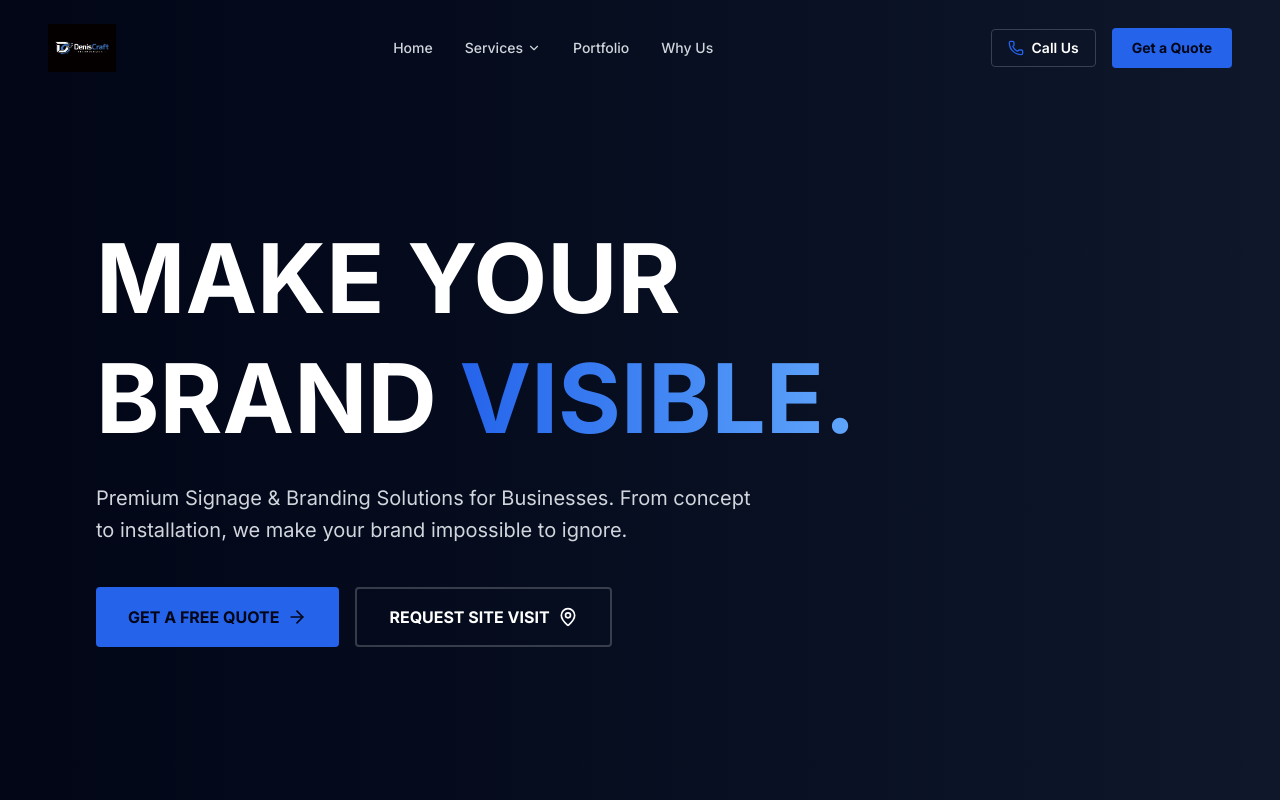
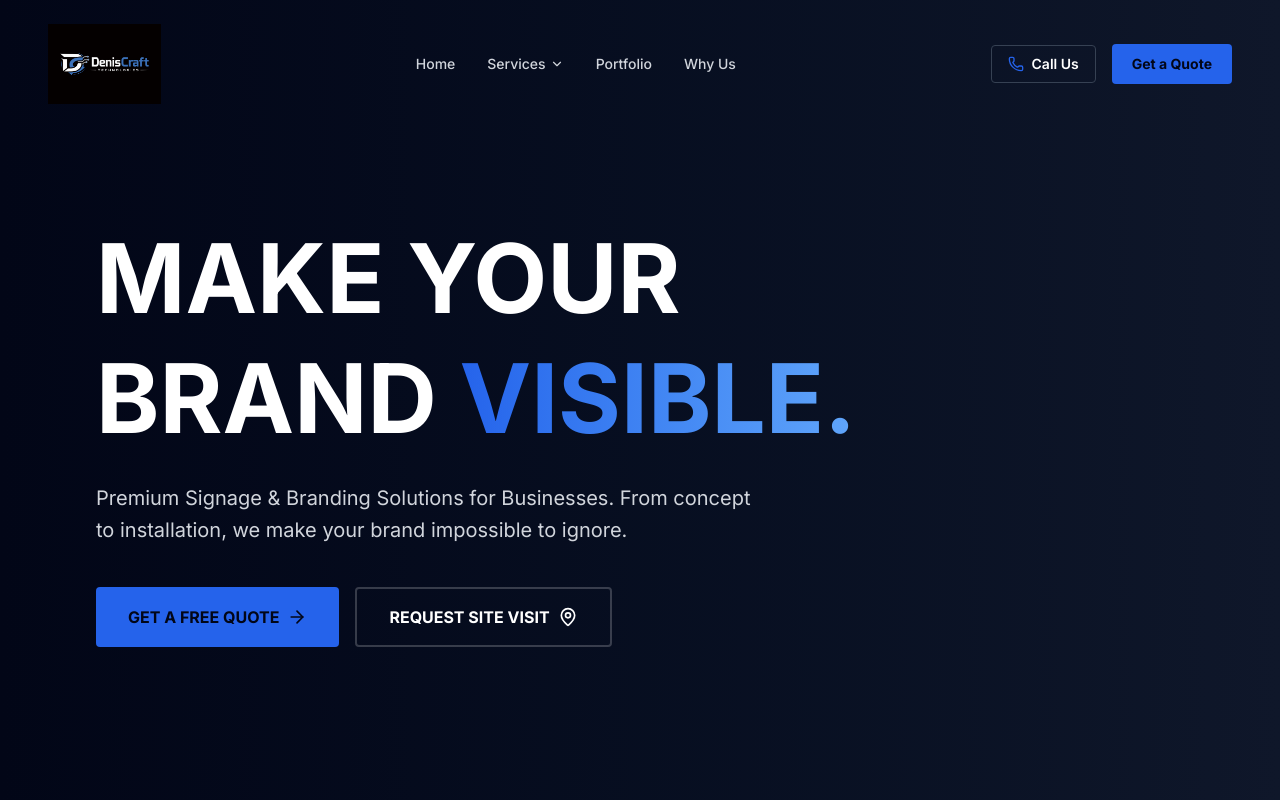
Before and after one commit to kelvinketer/denis-craft-tech, a Next.js app: page / in a window 1280 px wide. Shown: the top 800 px of the page. Built offline with nearby package versions, Linux system fonts and the light colour scheme.

Commit message:
Increased logo size in Navbar

```diff
--- a/components/Navbar.tsx
+++ b/components/Navbar.tsx
@@ -33,9 +33,9 @@ export default function Navbar() {
             <Image
               src="/logo.png"
               alt="Denis Craft Technologies Logo"
-              width={220}
-              height={60}
-              className="object-contain h-10 w-auto md:h-12"
+              width={300}
+              height={100}
+              className="object-contain h-14 w-auto md:h-20"
               priority
             />
           </Link>
```
